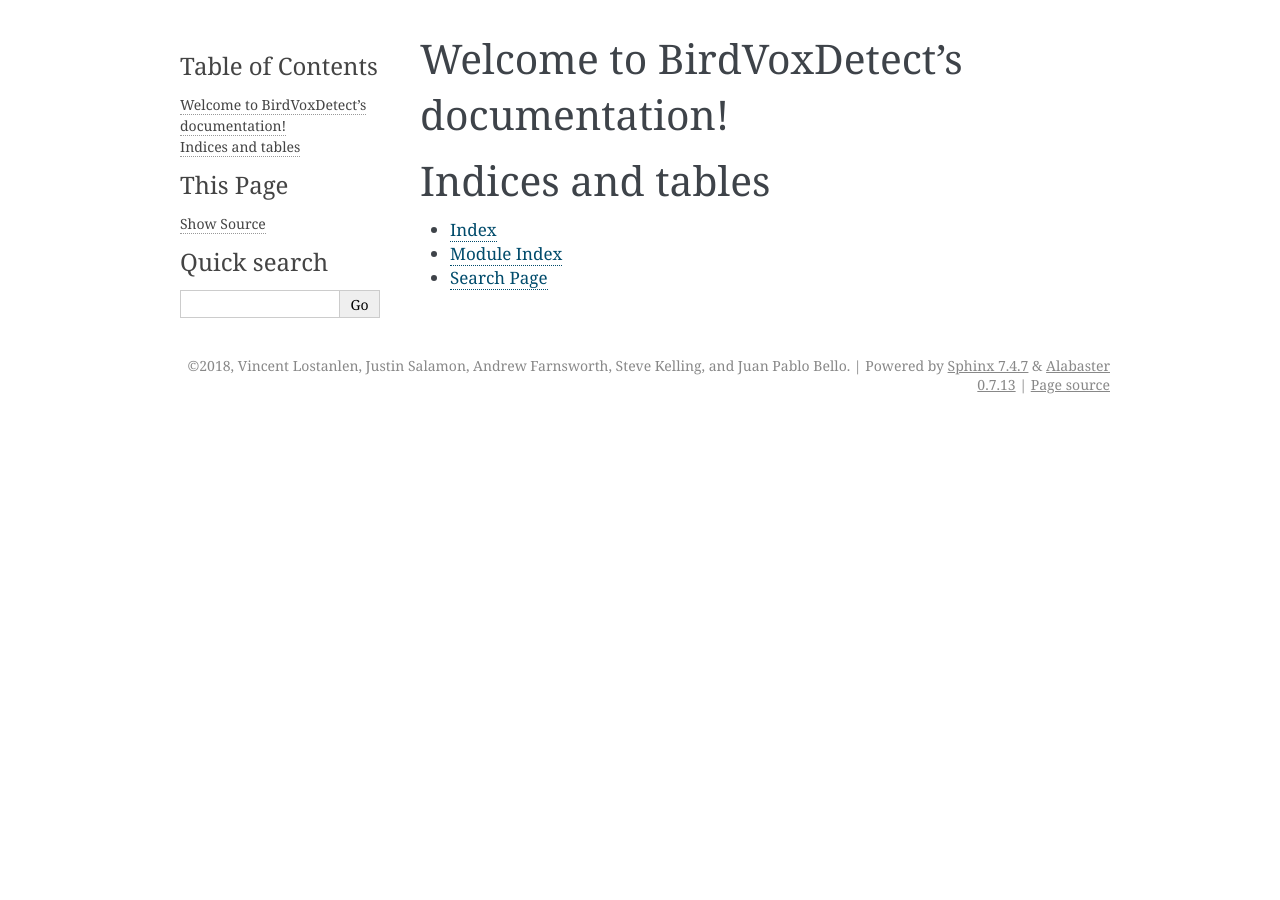
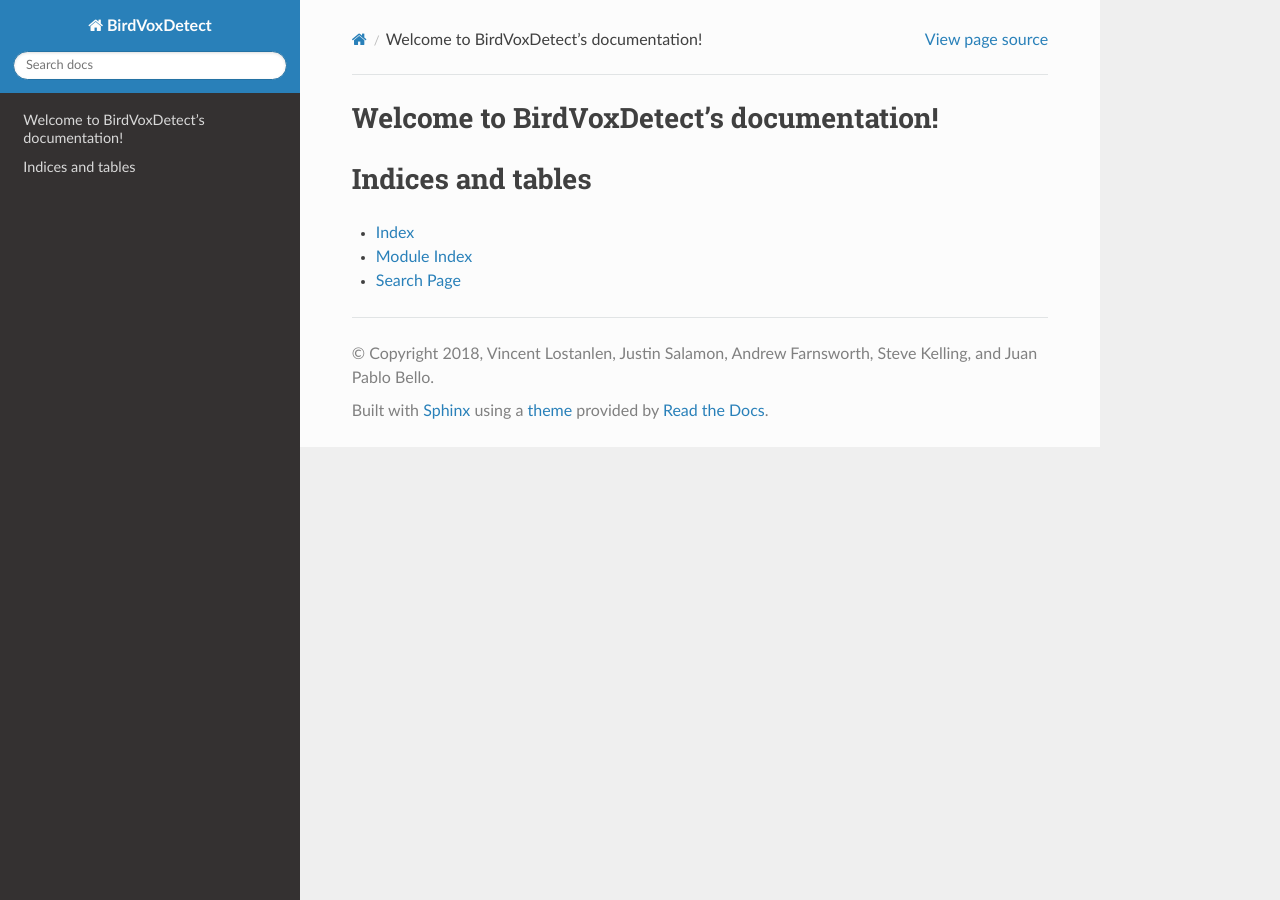
Before and after one commit to BirdVox/birdvoxdetect, a Sphinx documentation site: the page built from docs/index.rst, in a window 1280 px wide. Built offline with Sphinx 7.4.7 and the Read the Docs theme 2.0.0, drawn with Linux system fonts in a browser that asks for light colours.

Commit message:
activate sphinx_rtd_theme

```diff
--- a/docs/conf.py
+++ b/docs/conf.py
@@ -15,6 +15,13 @@
 # import os
 # import sys
 # sys.path.insert(0, os.path.abspath('.'))
+import os
+import sys
+import six
+import sphinx_rtd_theme
+from sphinx.ext.autodoc import between
+sys.path.insert(0, os.path.abspath('.'))
+sys.path.insert(0, os.path.abspath('..'))
 
 
 # -- Project information -----------------------------------------------------
@@ -80,7 +87,8 @@ pygments_style = None
 # The theme to use for HTML and HTML Help pages.  See the documentation for
 # a list of builtin themes.
 #
-html_theme = 'alabaster'
+html_theme = 'sphinx_rtd_theme'
+html_theme_path = [sphinx_rtd_theme.get_html_theme_path()]
 
 # Theme options are theme-specific and customize the look and feel of a theme
 # further.  For a list of options available for each theme, see the
```
